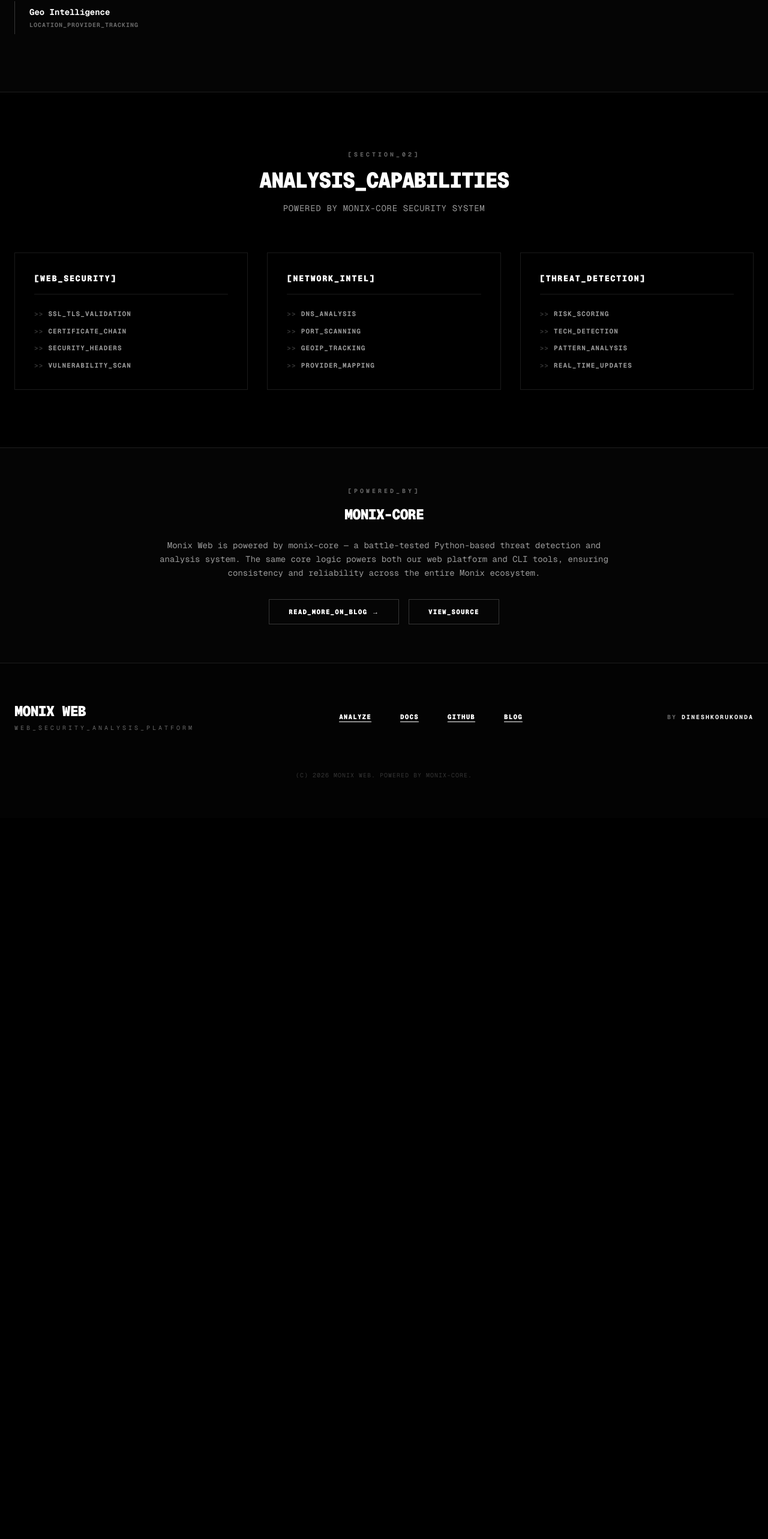
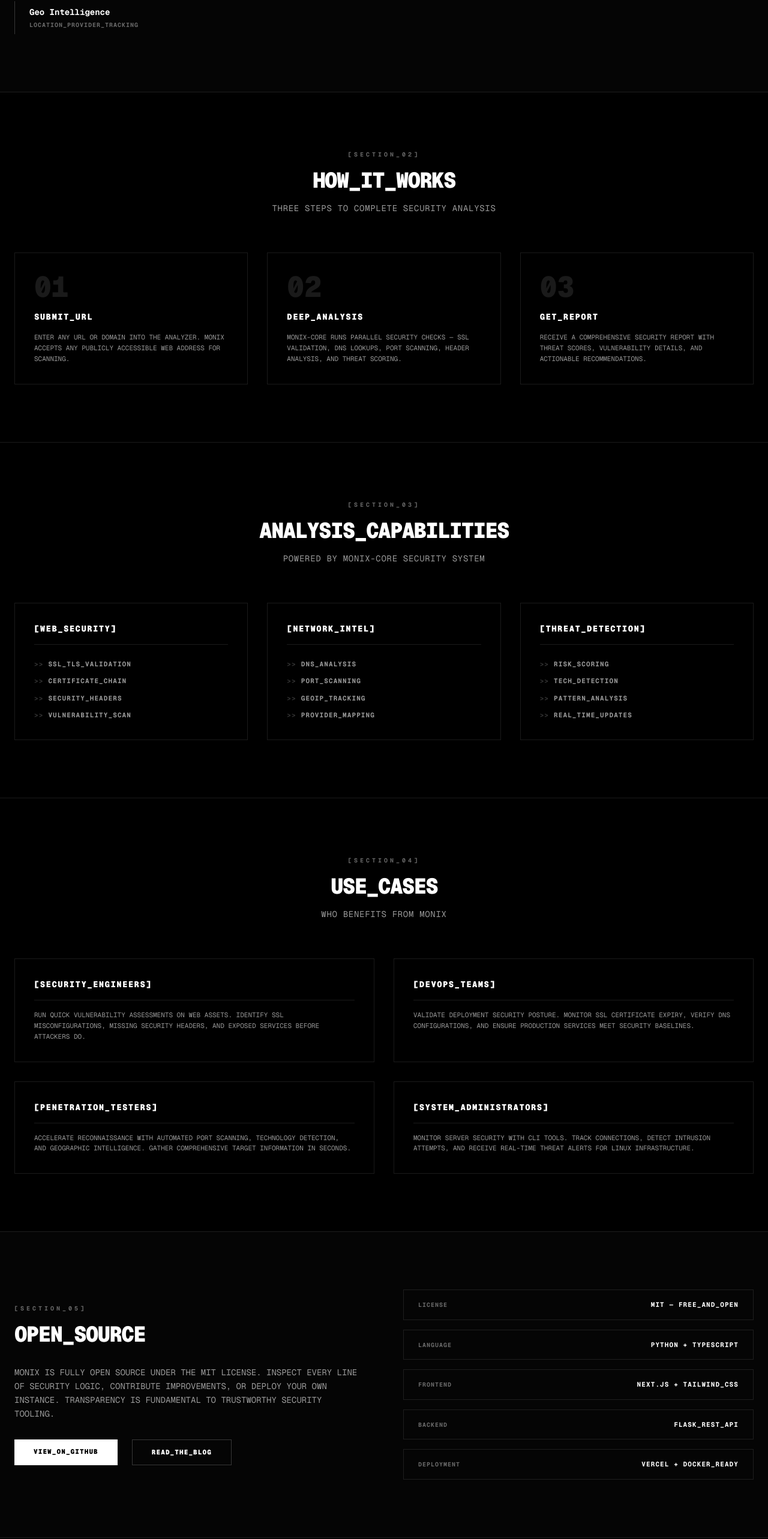
Before and after one commit to dineshkorukonda/monix, a Next.js app in the folder web/: page / in a window 1280 px wide. Shown: the part 1375-3941 px from the top of the page at 60% size. Before the commit the page ends 2739 px from the top, so only its background shows below. Built offline with nearby package versions, Linux system fonts and the light colour scheme.

Commit message:
add How It Works, Use Cases, and Open Source sections to landing page

```diff
--- a/web/src/app/page.tsx
+++ b/web/src/app/page.tsx
@@ -111,11 +111,62 @@
         </div>
       </div>
 
+      {/* How It Works Section */}
+      <div className="border-b border-white/10">
+        <div className="container mx-auto px-6 py-24 max-w-[1600px]">
+          <div className="text-center mb-16">
+            <div className="text-[10px] font-bold text-white/40 tracking-[0.4em] mb-4">
+              [SECTION_02]
+            </div>
+            <h2 className="text-4xl font-black tracking-tighter uppercase mb-4">
+              HOW_IT_WORKS
+            </h2>
+            <p className="text-white/60 text-sm uppercase tracking-wider mt-4">
+              Three steps to complete security analysis
+            </p>
+          </div>
+          <div className="grid grid-cols-1 md:grid-cols-3 gap-8">
+            {[
+              {
+                step: "01",
+                title: "SUBMIT_URL",
+                desc: "Enter any URL or domain into the analyzer. Monix accepts any publicly accessible web address for scanning.",
+              },
+              {
+                step: "02",
+                title: "DEEP_ANALYSIS",
+                desc: "Monix-core runs parallel security checks — SSL validation, DNS lookups, port scanning, header analysis, and threat scoring.",
+              },
+              {
+                step: "03",
+                title: "GET_REPORT",
+                desc: "Receive a comprehensive security report with threat scores, vulnerability details, and actionable recommendations.",
+              },
+            ].map((item, i) => (
+              <div
+                key={i}
+                className="border border-white/10 p-8 hover:border-white transition-all hover:bg-white/[0.02] group cursor-default"
+              >
+                <div className="text-5xl font-black text-white/10 mb-4 group-hover:text-white/20 transition-colors">
+                  {item.step}
+                </div>
+                <h3 className="text-sm font-black tracking-widest mb-4 uppercase">
+                  {item.title}
+                </h3>
+                <p className="text-[11px] text-white/60 leading-relaxed uppercase group-hover:text-white/80 transition-colors">
+                  {item.desc}
+                </p>
+              </div>
+            ))}
+          </div>
+        </div>
+      </div>
+
       {/* Technical Breakdown */}
       <div className="container mx-auto px-6 py-24 max-w-[1600px]">
         <div className="text-center mb-16">
           <div className="text-[10px] font-bold text-white/40 tracking-[0.4em] mb-4">
-            [SECTION_02]
+            [SECTION_03]
           </div>
           <h2 className="text-4xl font-black tracking-tighter uppercase mb-4">
             ANALYSIS_CAPABILITIES
@@ -177,6 +228,131 @@
               </ul>
             </div>
           ))}
+        </div>
+      </div>
+
+      {/* Use Cases Section */}
+      <div className="border-t border-white/10">
+        <div className="container mx-auto px-6 py-24 max-w-[1600px]">
+          <div className="text-center mb-16">
+            <div className="text-[10px] font-bold text-white/40 tracking-[0.4em] mb-4">
+              [SECTION_04]
+            </div>
+            <h2 className="text-4xl font-black tracking-tighter uppercase mb-4">
+              USE_CASES
+            </h2>
+            <p className="text-white/60 text-sm uppercase tracking-wider mt-4">
+              Who benefits from Monix
+            </p>
+          </div>
+          <div className="grid grid-cols-1 md:grid-cols-2 gap-8">
+            {[
+              {
+                title: "SECURITY_ENGINEERS",
+                desc: "Run quick vulnerability assessments on web assets. Identify SSL misconfigurations, missing security headers, and exposed services before attackers do.",
+              },
+              {
+                title: "DEVOPS_TEAMS",
+                desc: "Validate deployment security posture. Monitor SSL certificate expiry, verify DNS configurations, and ensure production services meet security baselines.",
+              },
+              {
+                title: "PENETRATION_TESTERS",
+                desc: "Accelerate reconnaissance with automated port scanning, technology detection, and geographic intelligence. Gather comprehensive target information in seconds.",
+              },
+              {
+                title: "SYSTEM_ADMINISTRATORS",
+                desc: "Monitor server security with CLI tools. Track connections, detect intrusion attempts, and receive real-time threat alerts for Linux infrastructure.",
+              },
+            ].map((item, i) => (
+              <div
+                key={i}
+                className="border border-white/10 p-8 hover:border-white transition-all hover:bg-white/[0.02] group cursor-default"
+              >
+                <h3 className="text-sm font-black tracking-widest mb-4 uppercase border-b border-white/10 pb-4 group-hover:border-white/20 transition-colors">
+                  [{item.title}]
+                </h3>
+                <p className="text-[11px] text-white/60 leading-relaxed uppercase group-hover:text-white/80 transition-colors">
+                  {item.desc}
+                </p>
+              </div>
+            ))}
+          </div>
+        </div>
+      </div>
+
+      {/* Open Source Section */}
+      <div className="border-t border-white/10 bg-white/[0.02]">
+        <div className="container mx-auto px-6 py-24 max-w-[1600px]">
+          <div className="grid grid-cols-1 lg:grid-cols-2 gap-16 items-center">
+            <div>
+              <div className="text-[10px] font-bold text-white/40 tracking-[0.4em] mb-4">
+                [SECTION_05]
+              </div>
+              <h2 className="text-4xl font-black tracking-tighter uppercase mb-8">
+                OPEN_SOURCE
+              </h2>
+              <p className="text-white/60 text-sm leading-relaxed uppercase mb-8">
+                Monix is fully open source under the MIT license. Inspect every
+                line of security logic, contribute improvements, or deploy your
+                own instance. Transparency is fundamental to trustworthy
+                security tooling.
+              </p>
+              <div className="flex flex-wrap gap-6">
+                <a
+                  href="https://github.com/dinexh/monix"
+                  target="_blank"
+                  rel="noopener noreferrer"
+                  className="bg-white text-black px-8 py-3 text-[11px] font-black uppercase tracking-widest hover:bg-white/80 transition-all"
+                >
+                  VIEW_ON_GITHUB
+                </a>
+                <a
+                  href="https://dineshkorukonda.in/blogs/monix"
+                  target="_blank"
+                  rel="noopener noreferrer"
+                  className="border border-white/20 px-8 py-3 text-[11px] font-black uppercase tracking-widest hover:bg-white/10 transition-all"
+                >
+                  READ_THE_BLOG
+                </a>
+              </div>
+            </div>
+            <div className="space-y-4">
+              {[
+                {
+                  label: "LICENSE",
+                  value: "MIT — FREE_AND_OPEN",
+                },
+                {
+                  label: "LANGUAGE",
+                  value: "PYTHON + TYPESCRIPT",
+                },
+                {
+                  label: "FRONTEND",
+                  value: "NEXT.JS + TAILWIND_CSS",
+                },
+                {
+                  label: "BACKEND",
+                  value: "FLASK_REST_API",
+                },
+                {
+                  label: "DEPLOYMENT",
+                  value: "VERCEL + DOCKER_READY",
+                },
+              ].map((item, i) => (
+                <div
+                  key={i}
+                  className="flex items-center justify-between border border-white/10 px-6 py-4 hover:border-white/20 transition-all group cursor-default"
+                >
+                  <span className="text-[10px] font-bold text-white/40 tracking-widest group-hover:text-white/60 transition-colors">
+                    {item.label}
+                  </span>
+                  <span className="text-[11px] font-bold tracking-widest group-hover:text-white/80 transition-colors">
+                    {item.value}
+                  </span>
+                </div>
+              ))}
+            </div>
+          </div>
         </div>
       </div>
 
```
